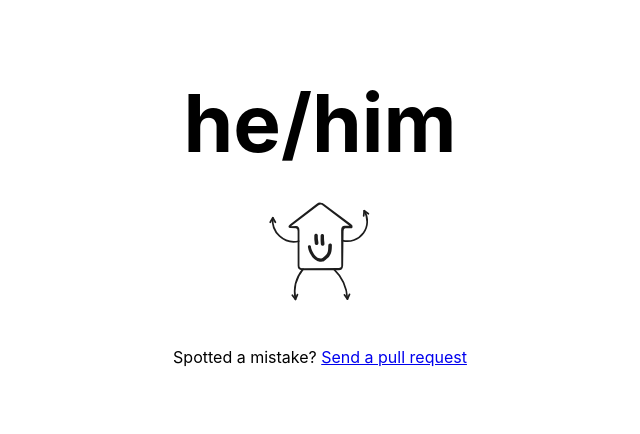
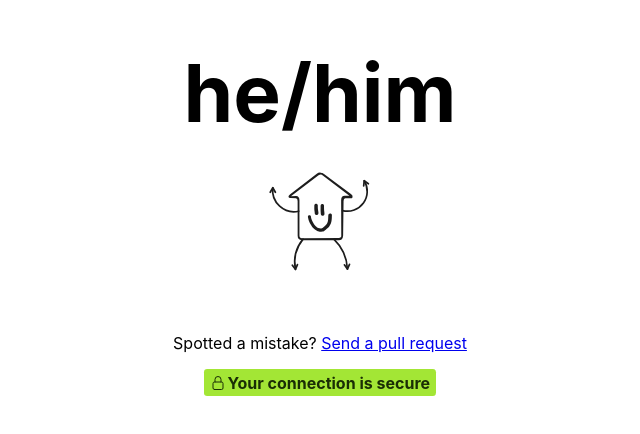
Before and after one commit to si14/huppypronounstoday, a plain HTML site: page index.html in a window 1280 px wide. Shown: the part 188-622 px from the top of the page, without its empty margins (328-968 px from the left). Drawn offline with Linux system fonts and the light colour scheme.

Commit message:
secure the connection

```diff
--- a/index.html
+++ b/index.html
@@ -42,7 +42,33 @@
     }
 
     #huppy {
-        margin-bottom: 4vh;
+        margin-bottom: 6vh;
+    }
+
+    #mistake {
+        margin-bottom: 2vh;
+    }
+
+    #connection {
+        display: flex;
+        align-items: center;
+
+        background-color: #a3e635;
+        color: #1a2e05;
+
+        padding: .2rem .4rem;
+
+        border-radius: .2rem;
+    }
+
+    #connection svg {
+        width: 1rem;
+        height: 1rem;
+        margin-right: .1rem;
+    }
+
+    #connection span {
+        font-weight: bold;
     }
 </style>
 <body>
@@ -148,7 +174,14 @@
   </g>
 </svg>
 
+<div id="mistake">Spotted a mistake? <a href="https://github.com/si14/huppypronounstoday">Send a pull request</a></div>
 
-<div id="mistake">Spotted a mistake? <a href="https://github.com/si14/huppypronounstoday">Send a pull request</a></div>
+<div id="connection">
+  <svg xmlns="http://www.w3.org/2000/svg" fill="none" viewBox="0 0 24 24" stroke-width="1.5" stroke="currentColor" class="w-6 h-6">
+    <path stroke-linecap="round" stroke-linejoin="round" d="M16.5 10.5V6.75a4.5 4.5 0 1 0-9 0v3.75m-.75 11.25h10.5a2.25 2.25 0 0 0 2.25-2.25v-6.75a2.25 2.25 0 0 0-2.25-2.25H6.75a2.25 2.25 0 0 0-2.25 2.25v6.75a2.25 2.25 0 0 0 2.25 2.25Z" />
+  </svg>
+
+  <span>Your connection is secure</span>
+</div>
 </body>
 </html>
```
